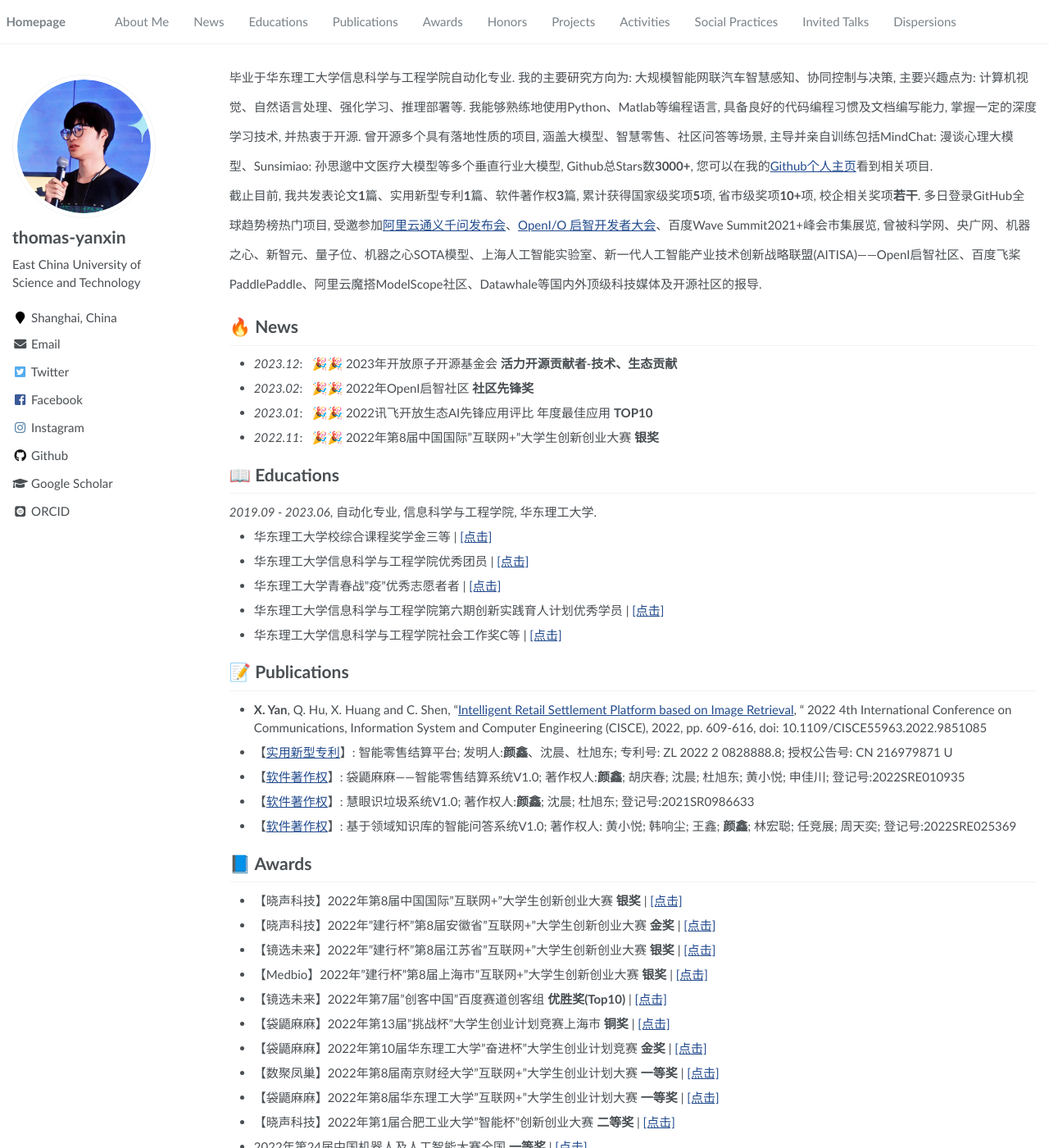
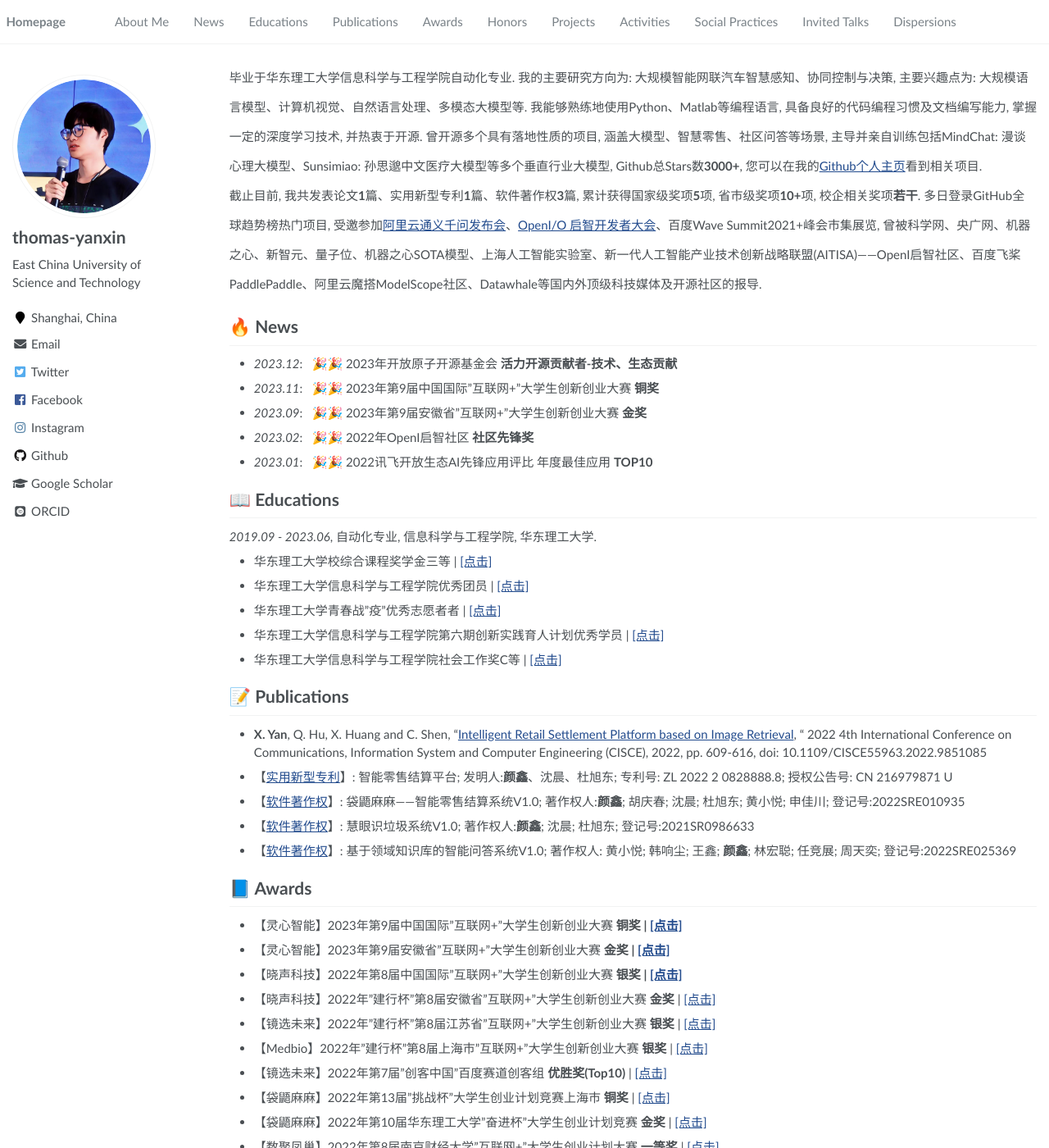
Before and after one commit to thomas-yanxin/thomas-yanxin.github.io, a Jekyll site: the page built from _pages/about.md, in a window 1280 px wide and 1400 px high. Shown: the whole window at 82% size. Built offline with Jekyll 4.4.1, drawn with Linux system fonts in a browser that asks for light colours; some web fonts are replaced.

Commit message:
Update about.md

```diff
--- a/_pages/about.md
+++ b/_pages/about.md
@@ -18,16 +18,17 @@ redirect_from:
 <span class='anchor' id='about-me'></span>
 
 <p style="line-height:2.4; ">
-毕业于华东理工大学信息科学与工程学院自动化专业. 我的主要研究方向为: 大规模智能网联汽车智慧感知、协同控制与决策, 主要兴趣点为: 计算机视觉、自然语言处理、强化学习、推理部署等. 我能够熟练地使用Python、Matlab等编程语言, 具备良好的代码编程习惯及文档编写能力, 掌握一定的深度学习技术, 并热衷于开源. 曾开源多个具有落地性质的项目, 涵盖大模型、智慧零售、社区问答等场景, 主导并亲自训练包括MindChat: 漫谈心理大模型、Sunsimiao: 孙思邈中文医疗大模型等多个垂直行业大模型, Github总Stars数<strong>3000+</strong>, 您可以在我的<a href='https://github.com/thomas-yanxin'>Github个人主页</a>看到相关项目.
+毕业于华东理工大学信息科学与工程学院自动化专业. 我的主要研究方向为: 大规模智能网联汽车智慧感知、协同控制与决策, 主要兴趣点为: 大规模语言模型、计算机视觉、自然语言处理、多模态大模型等. 我能够熟练地使用Python、Matlab等编程语言, 具备良好的代码编程习惯及文档编写能力, 掌握一定的深度学习技术, 并热衷于开源. 曾开源多个具有落地性质的项目, 涵盖大模型、智慧零售、社区问答等场景, 主导并亲自训练包括MindChat: 漫谈心理大模型、Sunsimiao: 孙思邈中文医疗大模型等多个垂直行业大模型, Github总Stars数<strong>3000+</strong>, 您可以在我的<a href='https://github.com/thomas-yanxin'>Github个人主页</a>看到相关项目.
 <br/>
 截止目前, 我共发表论文<strong>1</strong>篇、实用新型专利<strong>1</strong>篇、软件著作权<strong>3</strong>篇, 累计获得国家级奖项<strong>5</strong>项, 省市级奖项<strong>10+</strong>项, 校企相关奖项<strong>若干</strong>. 多日登录GitHub全球趋势榜热门项目, 受邀参加<a href='/proof/阿里云邀请函_颜鑫.pdf'>阿里云通义千问发布会</a>、<a href='/proof/启智开发者大会邀请函-颜鑫.pdf'>OpenI/O 启智开发者大会</a>、百度Wave Summit2021+峰会市集展览, 曾被科学网、央广网、机器之心、新智元、量子位、机器之心SOTA模型、上海人工智能实验室、新一代人工智能产业技术创新战略联盟(AITISA)——OpenI启智社区、百度飞桨PaddlePaddle、阿里云魔搭ModelScope社区、Datawhale等国内外顶级科技媒体及开源社区的报导.
 </p>
 
 # 🔥 News
 * *2023.12*: &nbsp; 🎉🎉 2023年开放原子开源基金会 **活力开源贡献者-技术、生态贡献**
+* *2023.11*: &nbsp; 🎉🎉 2023年第9届中国国际"互联网+"大学生创新创业大赛 **铜奖**
+* *2023.09*: &nbsp; 🎉🎉 2023年第9届安徽省"互联网+"大学生创新创业大赛 **金奖**
 * *2023.02*: &nbsp; 🎉🎉 2022年OpenI启智社区 **社区先锋奖**
 * *2023.01*: &nbsp; 🎉🎉 2022讯飞开放生态AI先锋应用评比 年度最佳应用 **TOP10**
-* *2022.11*: &nbsp; 🎉🎉 2022年第8届中国国际"互联网+"大学生创新创业大赛 **银奖**
 
 
 # 📖 Educations
@@ -50,7 +51,9 @@ redirect_from:
 
 
 # 📘 Awards
-* 【晓声科技】2022年第8届中国国际"互联网+"大学生创新创业大赛 <strong>银奖</strong> \| [\[点击\]](https://mp.weixin.qq.com/s/EujzF8ubT_1PkoMs3u-qTw)
+* 【灵心智能】2023年第9届中国国际"互联网+"大学生创新创业大赛 <strong>铜奖<strong> \| [\[点击\]]()
+* 【灵心智能】2023年第9届安徽省"互联网+"大学生创新创业大赛 <strong>金奖<strong> \| [\[点击\]]()
+* 【晓声科技】2022年第8届中国国际"互联网+"大学生创新创业大赛 <strong>银奖<strong> \| [\[点击\]](https://mp.weixin.qq.com/s/EujzF8ubT_1PkoMs3u-qTw)
 * 【晓声科技】2022年"建行杯"第8届安徽省"互联网+"大学生创新创业大赛 <strong>金奖</strong> \| [\[点击\]](https://github.com/thomas-yanxin/thomas-yanxin.github.io/blob/master/proof/%E3%80%90%E6%99%93%E5%A3%B0%E7%A7%91%E6%8A%80%E3%80%91%E5%AE%89%E5%BE%BD%E7%9C%81%E9%87%91%E5%A5%96.pdf)
 * 【镜选未来】2022年"建行杯"第8届江苏省"互联网+"大学生创新创业大赛 <strong>银奖</strong> \| [\[点击\]](https://github.com/thomas-yanxin/thomas-yanxin.github.io/blob/master/proof/%E7%AC%AC%E5%85%AB%E5%B1%8A%E6%B1%9F%E8%8B%8F%E7%9C%81%E2%80%9C%E4%BA%92%E8%81%94%E7%BD%91%2B%E2%80%9D%E5%A4%A7%E5%AD%A6%E7%94%9F%E5%88%9B%E6%96%B0%E5%88%9B%E4%B8%9A%E5%A4%A7%E8%B5%9B_%E8%B7%AF%E6%BC%94%E9%A1%B9%E7%9B%AE%E8%AF%84%E5%AE%A1%E7%BB%93%E6%9E%9C%E5%8F%91%E5%B8%83%E7%89%88%E6%9C%AC%20.pdf)
 * 【Medbio】2022年"建行杯"第8届上海市"互联网+"大学生创新创业大赛 <strong>银奖</strong> \| [\[点击\]](https://github.com/thomas-yanxin/thomas-yanxin.github.io/blob/master/proof/Medbio-%E6%B4%BB%E6%80%A7%E5%B0%8F%E5%88%86%E5%AD%90%E5%8C%96%E5%90%88%E7%89%A9%E7%A7%91%E7%A0%94%E6%9C%8D%E5%8A%A1%E5%B9%B3%E5%8F%B0.pdf)
```
